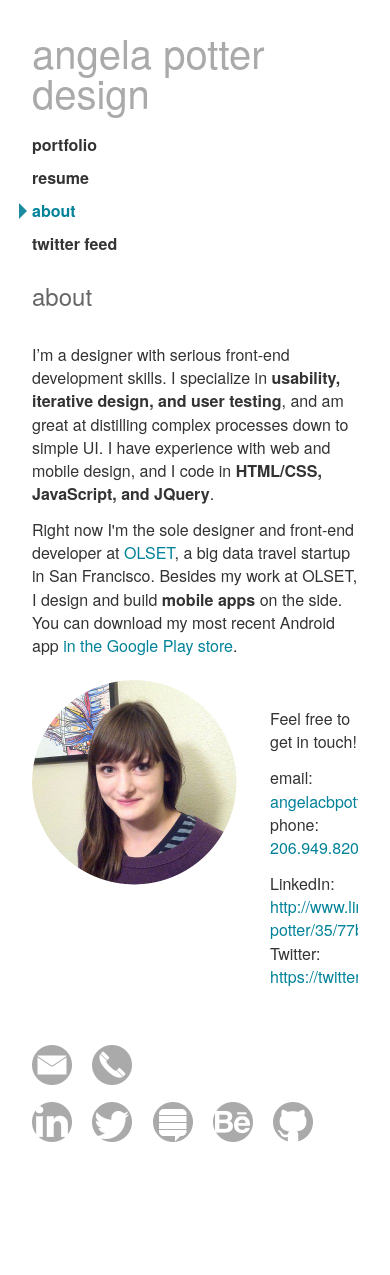
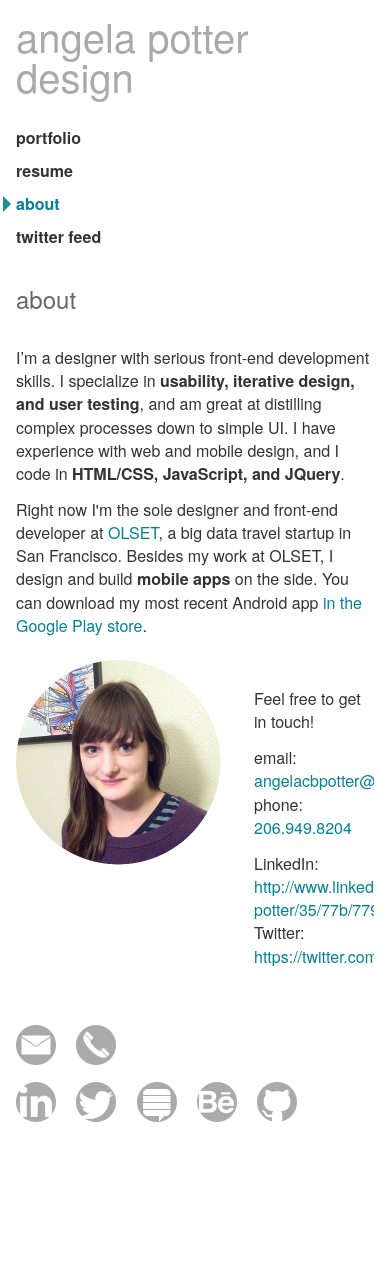
Before and after one commit to angelapotter/angelacbpotter.com, a PHP site: page /about.php in a window 390 px wide. After the commit the page ends 1122 px from the top, so only its background shows below. Run offline with PHP 8.4, Linux system fonts and the light colour scheme; data that the repository does not hold is empty; some libraries are stand-ins or nearby versions.

Commit message:
tweaks for mobile

```diff
--- a/css/generics.css
+++ b/css/generics.css
@@ -25,7 +25,7 @@ body {
   position: relative; }
 
 .contentContainer {
-  max-width: 826px;
+  max-width: px;
   overflow: hidden;
   padding: 25px; }
 
@@ -195,11 +195,14 @@ a:visited {
     float: none;
     width: 100%; }
     .leftNavContainer .leftNav {
-      padding-bottom: 6px; }
-      .leftNavContainer .leftNav a.subTab {
-        display: none; }
-      .leftNavContainer .leftNav a.active {
-        background-position: 0 center; }
+      padding-bottom: 16px; }
+      .leftNavContainer .leftNav a {
+        padding-left: 16px;
+        padding-right: 16px; }
+        .leftNavContainer .leftNav a.subTab {
+          display: none; }
+        .leftNavContainer .leftNav a.active {
+          background-position: 0 center; }
       .leftNavContainer .leftNav .resumeLink {
         margin-top: 0; }
 
@@ -207,7 +210,7 @@ a:visited {
     font-size: 2.5em;
     padding: 16px 16px 0 16px; }
 
-  .containerXL, .contentContainer {
+  .contentContainer {
     padding: 16px; } }
 @media (max-width: 520px), only screen and (max-device-width: 720px) and (orientation: portrait) {
   .profile.web {
--- a/css/generics.scss
+++ b/css/generics.scss
@@ -41,7 +41,7 @@ body {
   // max-width: auto;
   // width: auto;
   // float: left;
-  max-width: 826px;
+  max-width: px;
   overflow: hidden;
   // display: inline-block;
   // position: relative;
@@ -183,14 +183,17 @@ a:visited { color: inherit; text-decoration: none; }
 // }
 
 @media only screen and (max-width: 645px) {
-  $mainPadding: 16px;
+  // $mainPadding: 16px;
   .leftNavContainer {
     float: none;
     width: 100%;
     .leftNav {
-      padding-bottom: 6px;
+      padding-bottom: 16px;
       a {
+        padding-left: 16px;
+        padding-right: 16px;
         &.subTab {
+          // padding-left: 31px;
           display: none;
         }
         &.active {
@@ -206,7 +209,7 @@ a:visited { color: inherit; text-decoration: none; }
     font-size: 2.5em;
     padding: 16px 16px 0 16px;
   }
-  .containerXL, .contentContainer {
+  .contentContainer {
     padding: 16px;
   }
 }
--- a/css/main.css
+++ b/css/main.css
@@ -25,7 +25,7 @@ body {
   position: relative; }
 
 .contentContainer {
-  max-width: 826px;
+  max-width: px;
   overflow: hidden;
   padding: 25px; }
 
@@ -195,11 +195,14 @@ a:visited {
     float: none;
     width: 100%; }
     .leftNavContainer .leftNav {
-      padding-bottom: 6px; }
-      .leftNavContainer .leftNav a.subTab {
-        display: none; }
-      .leftNavContainer .leftNav a.active {
-        background-position: 0 center; }
+      padding-bottom: 16px; }
+      .leftNavContainer .leftNav a {
+        padding-left: 16px;
+        padding-right: 16px; }
+        .leftNavContainer .leftNav a.subTab {
+          display: none; }
+        .leftNavContainer .leftNav a.active {
+          background-position: 0 center; }
       .leftNavContainer .leftNav .resumeLink {
         margin-top: 0; }
 
@@ -207,7 +210,7 @@ a:visited {
     font-size: 2.5em;
     padding: 16px 16px 0 16px; }
 
-  .containerXL, .contentContainer {
+  .contentContainer {
     padding: 16px; } }
 @media (max-width: 520px), only screen and (max-device-width: 720px) and (orientation: portrait) {
   .profile.web {
@@ -287,10 +290,10 @@ a:visited {
   top: 0;
   border-top: 0; }
   .leftNavContainer .leftNav {
-    padding: 16px 0; }
+    padding: 25px 0; }
     .leftNavContainer .leftNav a {
       display: block;
-      padding: 5px 16px;
+      padding: 5px 25px;
       margin: 0;
       cursor: pointer; }
       .leftNavContainer .leftNav a:hover {
```
